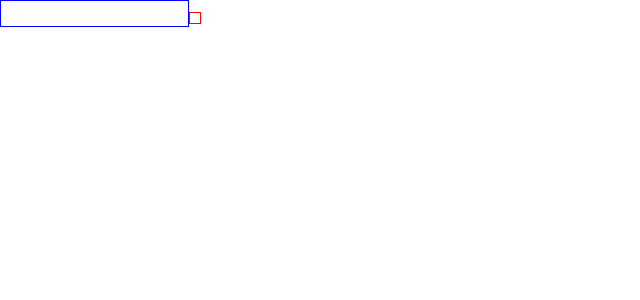
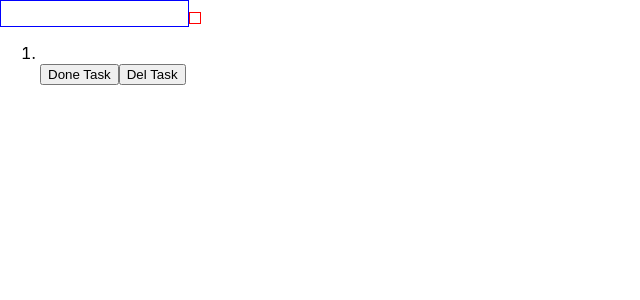
Before and after one commit to KonstantinFandelyuk/ToDo, a React (Create React App) app: page / in a window 1280 px wide. Both pictures are taken after a click on the button 195 px from the left and 18 px from the top of the page. Shown: the top 300 px of the page, without its empty margins (0-640 px from the left). Built offline with nearby package versions, Linux system fonts and the light colour scheme.

Commit message:
На проверку

```diff
--- a/src/App.js
+++ b/src/App.js
@@ -1,14 +1,44 @@
-import React from "react";
+import React, { useState } from "react";
 import styled from "styled-components";
 import Button from "./components/Button";
 import Import from "./components/Input";
+import ListItem from "./components/ListItem";
 
 function App() {
+  const [inputValue, setInputValue] = useState("");
+  const [listItem, setListItem] = useState([]);
+
+  const handlerAddList = () => {
+    let itemsArray = localStorage.getItem("todo") ? JSON.parse(localStorage.getItem("todo")) : [];
+
+    itemsArray.push(inputValue);
+
+    setListItem([...inputValue, ...listItem]);
+    localStorage.setItem("todo", JSON.stringify(itemsArray));
+
+    console.log("W");
+  };
+
+  const handlerInputValue = (event) => {
+    let str = event.target.closest("input").value;
+    setInputValue(str);
+  };
+
   return (
     <div className="App">
       <header className="App-header">
-        <Import onChange={(event) => {}} />
-        <Button name="ADD Task" />
+        <Import
+          onChange={(event) => {
+            handlerInputValue(event);
+          }}
+        />
+        <Button
+          name="ADD Task"
+          onClick={(event) => {
+            handlerAddList();
+          }}
+        />
+        <ListItem />
       </header>
     </div>
   );
--- a/src/components/ListItem.js
+++ b/src/components/ListItem.js
@@ -2,7 +2,27 @@ import React from "react";
 import styled from "styled-components";
 
 function ListItem(props) {
-  return <></>;
+  const arrTest = ["Первый", "Второй", "Третий", "Четвертый", "Пятый"];
+  let itemsArray = localStorage.getItem("todo") ? JSON.parse(localStorage.getItem("todo")) : [];
+  const List = styled.ul`
+    list-style-type: decimal;
+  `;
+
+  const inputElement = itemsArray.map((item) => {
+    return (
+      <>
+        <li>{item}</li>
+        <button>Done Task</button>
+        <button>Del Task</button>
+      </>
+    );
+  });
+
+  return (
+    <>
+      <List>{inputElement}</List>
+    </>
+  );
 }
 
 export default ListItem;
```
Also changed, not shown: 1 other file (tests, documents, lock files or other folders).
